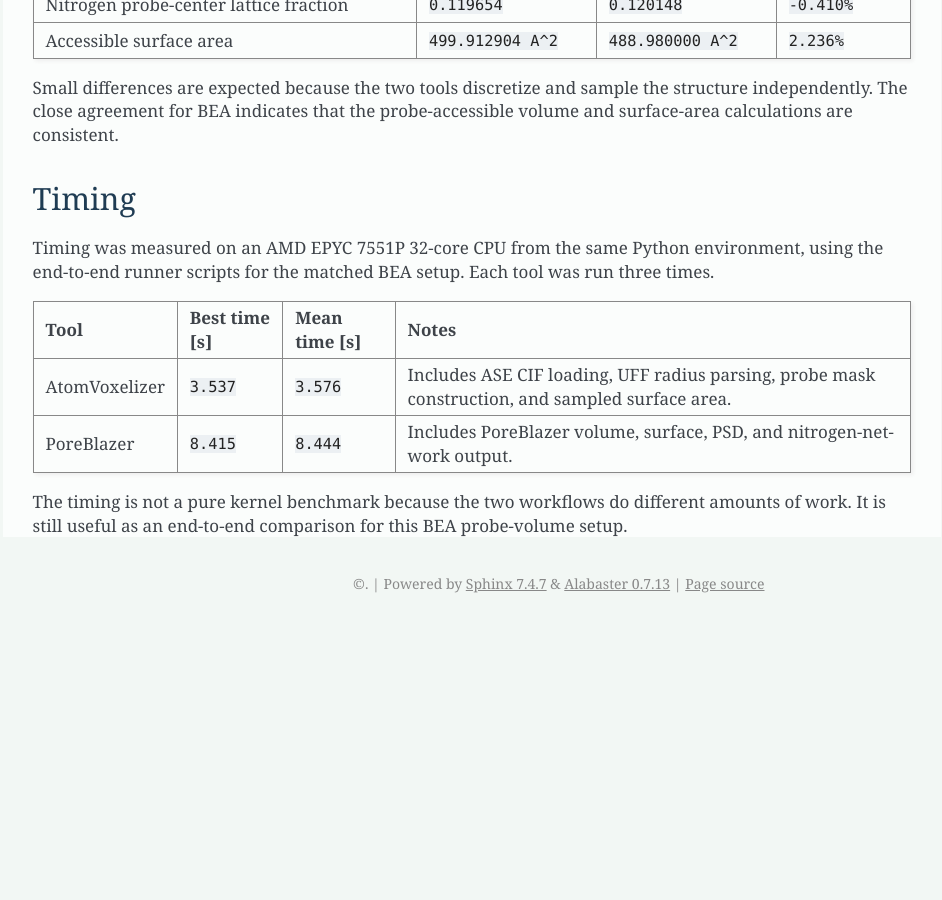
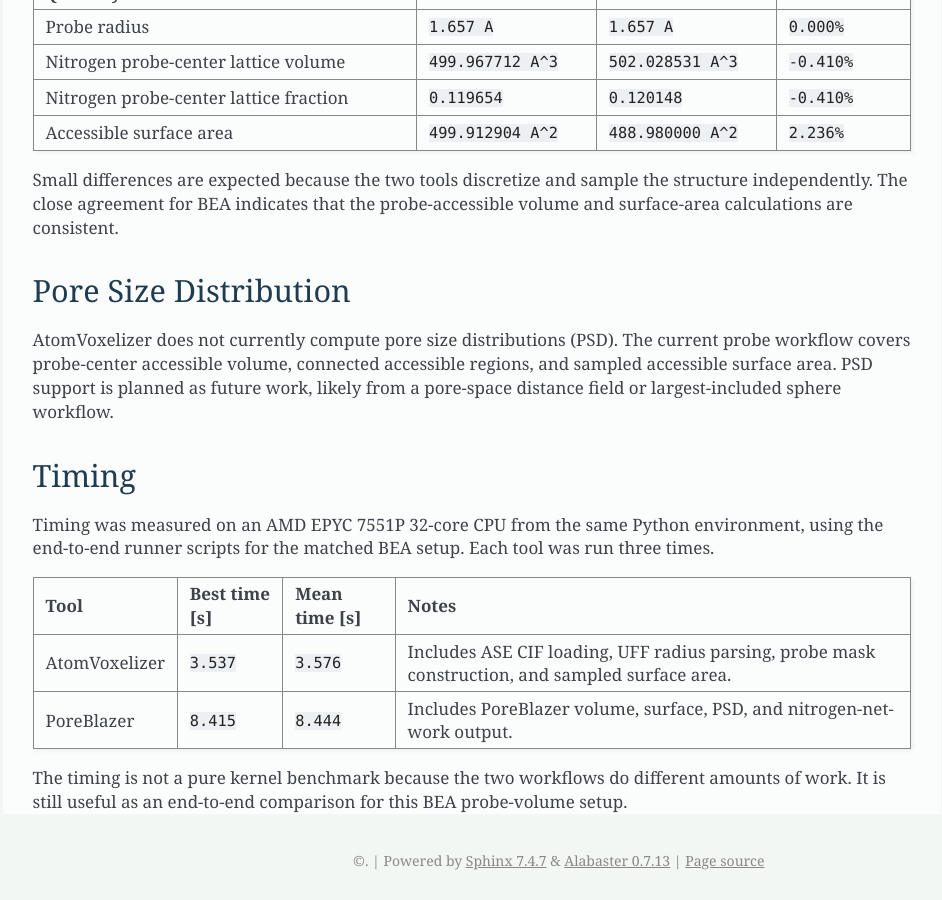
Before and after one commit to tgmaxson/atomvoxelizer, a Sphinx documentation site: the page built from docs/source/probe_pore_volume.rst, in a window 1280 px wide and 900 px high, scrolled down 2299 px. Shown: the whole window, without its empty margins (313-1255 px from the left). Built offline with Sphinx 7.4.7, drawn with Linux system fonts in a browser that asks for light colours; before the commit the page ends 2922 px from its top, so only the background shows below that; some of the changed text lies outside the part shown.

```diff
--- a/docs/source/probe_pore_volume.rst
+++ b/docs/source/probe_pore_volume.rst
@@ -56,6 +56,11 @@ This example uses a pre-existing grid, positions, and radii arrays:
 ``result.accessible_mask`` is a boolean array. ``True`` means the probe center
 can occupy that voxel without overlapping any atom. Set ``write_grid=True`` to
 store that binary mask back into the grid.
+
+``result.accessible_surface_area`` is the boundary area of the accessible voxel
+mask using the selected grid surface method. Use
+``probe_accessible_surface_area`` when you want a sampled accessible surface
+area based on inflated atom surfaces.
 
 BEA Comparison To PoreBlazer
 ----------------------------
@@ -143,6 +148,15 @@ Small differences are expected because the two tools discretize and sample the
 structure independently. The close agreement for BEA indicates that the
 probe-accessible volume and surface-area calculations are consistent.
 
+Pore Size Distribution
+----------------------
+
+AtomVoxelizer does not currently compute pore size distributions (PSD). The
+current probe workflow covers probe-center accessible volume, connected
+accessible regions, and sampled accessible surface area. PSD support is planned
+as future work, likely from a pore-space distance field or largest-included
+sphere workflow.
+
 Timing
 ------
 
--- a/pyproject.toml
+++ b/pyproject.toml
@@ -4,7 +4,7 @@ build-backend = "setuptools.build_meta"
 
 [project]
 name = "AtomVoxelizer"
-version = "0.2.9"
+version = "0.2.10"
 description = "Periodic atom-centered voxel grids for atomistic structures."
 readme = "README.md"
 requires-python = ">=3.9"
```
Also changed, not shown: docs/source/examples.rst (+12 -0 lines), 1 other file.
